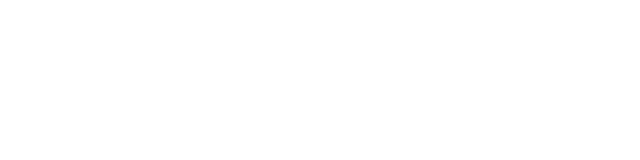
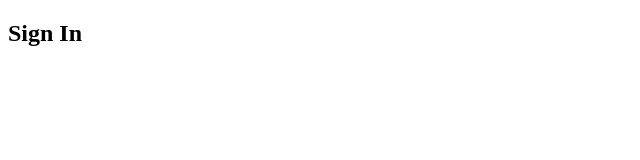
Before and after one commit to WilsonkwSheng/tour_vue, a Vue app: page /sign_in in a window 1280 px wide. Before the commit this address had no page. Shown: the top 160 px of the page, without its empty margins (0-640 px from the left). Built offline with nearby package versions, Linux system fonts and the light colour scheme.

Commit message:
Add link to go to Sign In page

```diff
--- /dev/null
+++ b/src/components/SignIn.vue
@@ -0,0 +1,13 @@
+<template>
+  <div>
+    <h2>Sign In</h2>
+  </div>
+</template>
+
+<script>
+
+</script>
+
+<style scoped>
+
+</style>
--- a/src/components/SignUp.vue
+++ b/src/components/SignUp.vue
@@ -19,6 +19,7 @@
         <input type="password" id="password" v-model="password" required>
       </div>
       <button type="submit">Sign Up</button>
+      <router-link to="/signin">Sign In</router-link>
     </form>
   </div>
 </template>
--- a/src/router.js
+++ b/src/router.js
@@ -1,10 +1,15 @@
 import { createRouter, createWebHistory } from "vue-router";
 import SignUp from "./components/SignUp.vue";
+import SignIn from "./components/SignIn.vue";
 
 const routes = [
   {
     path: "/",
     component: SignUp,
+  },
+  {
+    path: "/sign_in",
+    component: SignIn,
   },
 ];
 
```
